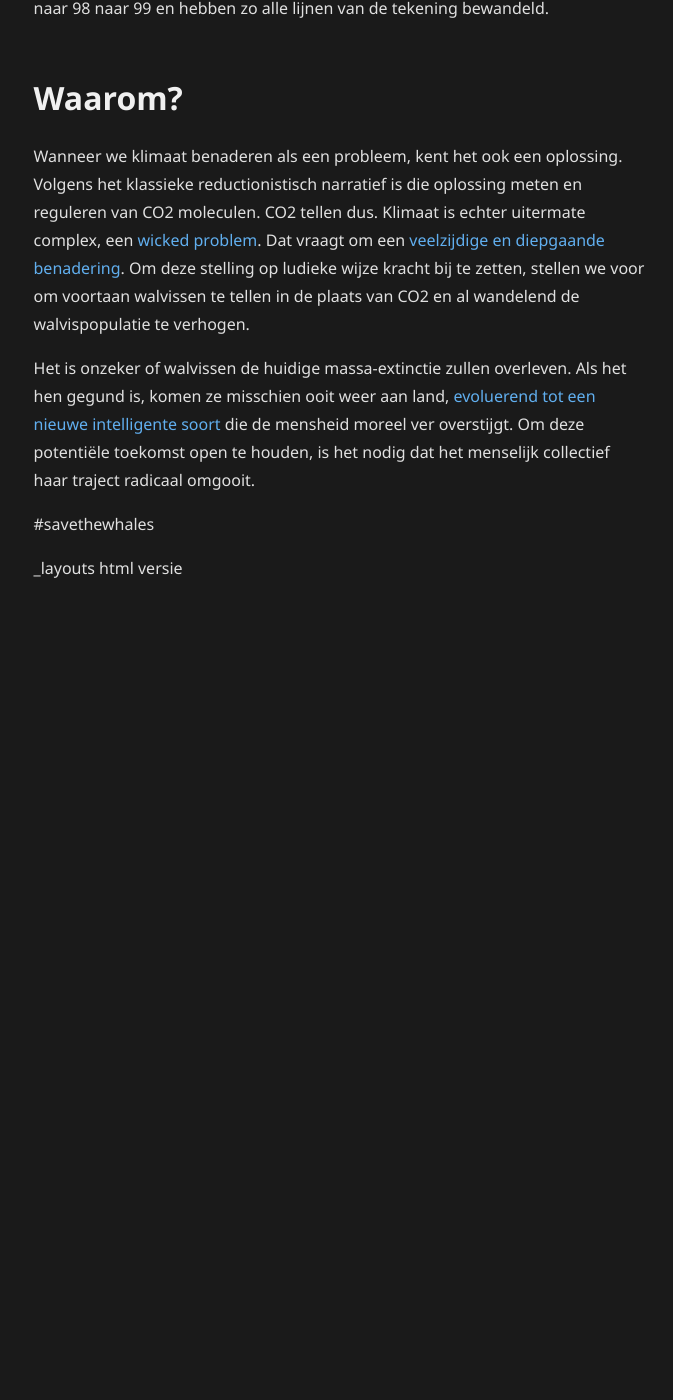
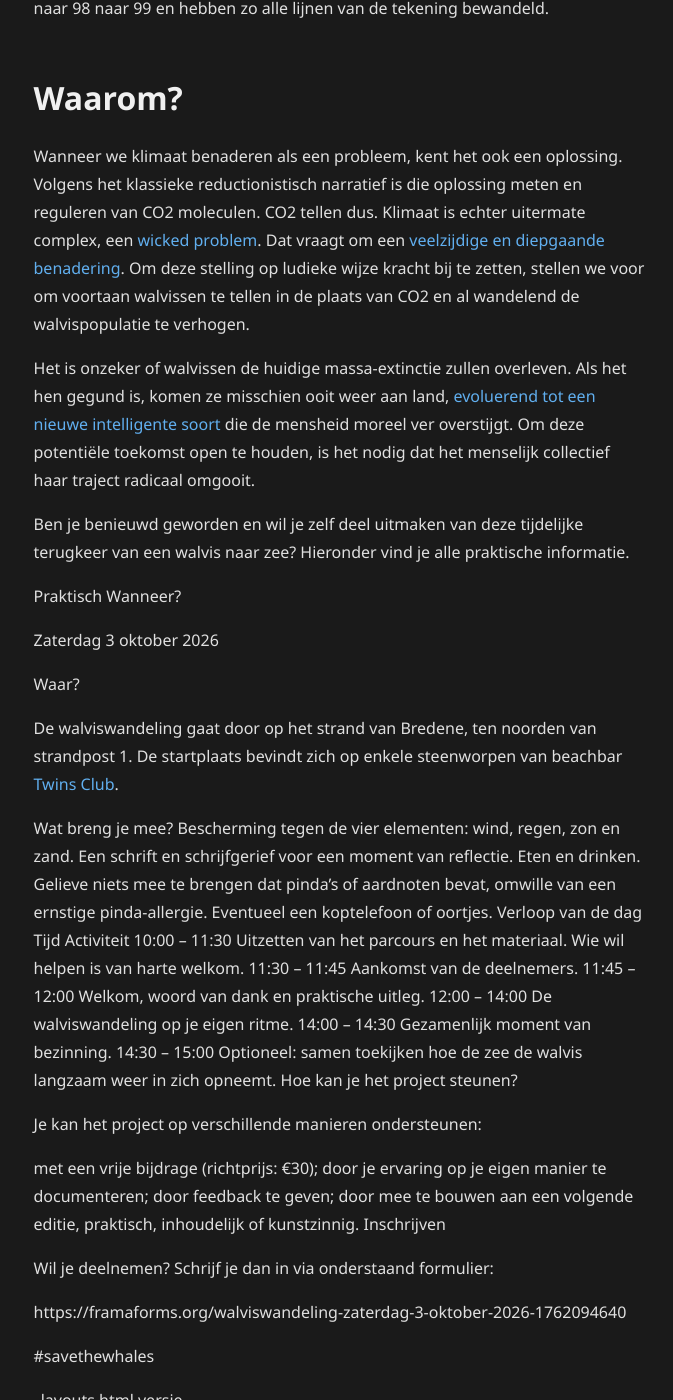
Before and after one commit to yannickds/appelzaadjes, a Jekyll site: the page built from content/walviswandeling.md, in a window 1280 px wide and 1400 px high, scrolled down 1043 px. Shown: the whole window, without its empty margins (301-974 px from the left). Built offline with Jekyll 4.4.1, drawn with Linux system fonts in a browser that asks for light colours; before the commit the page ends 1673 px from its top, so only the background shows below that.

Commit message:
praktische info toegevoegd walviswandeling.md

```diff
--- a/content/walviswandeling.md
+++ b/content/walviswandeling.md
@@ -19,4 +19,42 @@ Wanneer we klimaat benaderen als een probleem, kent het ook een oplossing. Volge
 
 Het is onzeker of walvissen de huidige massa-extinctie zullen overleven. Als het hen gegund is, komen ze misschien ooit weer aan land, <a href="https://dark-mountain.net/will-the-whales-inherit-the-earth/" target="_blank" rel="noopener noreferrer">evoluerend tot een nieuwe intelligente soort</a> die de mensheid moreel ver overstijgt. Om deze potentiële toekomst open te houden, is het nodig dat het menselijk collectief haar traject radicaal omgooit.
 
+Ben je benieuwd geworden en wil je zelf deel uitmaken van deze tijdelijke terugkeer van een walvis naar zee? Hieronder vind je alle praktische informatie.
+
+Praktisch
+Wanneer?
+
+Zaterdag 3 oktober 2026
+
+Waar?
+
+De walviswandeling gaat door op het strand van Bredene, ten noorden van strandpost 1. De startplaats bevindt zich op enkele steenworpen van beachbar <a href="https://bredene.be/nl/eten-drinken/beachclubs/twins-club-bredene" target="_blank" rel="noopener noreferrer">Twins Club</a>.
+
+Wat breng je mee?
+Bescherming tegen de vier elementen: wind, regen, zon en zand.
+Een schrift en schrijfgerief voor een moment van reflectie.
+Eten en drinken. Gelieve niets mee te brengen dat pinda's of aardnoten bevat, omwille van een ernstige pinda-allergie.
+Eventueel een koptelefoon of oortjes.
+Verloop van de dag
+Tijd	Activiteit
+10:00 – 11:30	Uitzetten van het parcours en het materiaal. Wie wil helpen is van harte welkom.
+11:30 – 11:45	Aankomst van de deelnemers.
+11:45 – 12:00	Welkom, woord van dank en praktische uitleg.
+12:00 – 14:00	De walviswandeling op je eigen ritme.
+14:00 – 14:30	Gezamenlijk moment van bezinning.
+14:30 – 15:00	Optioneel: samen toekijken hoe de zee de walvis langzaam weer in zich opneemt.
+Hoe kan je het project steunen?
+
+Je kan het project op verschillende manieren ondersteunen:
+
+met een vrije bijdrage (richtprijs: €30);
+door je ervaring op je eigen manier te documenteren;
+door feedback te geven;
+door mee te bouwen aan een volgende editie, praktisch, inhoudelijk of kunstzinnig.
+Inschrijven
+
+Wil je deelnemen? Schrijf je dan in via onderstaand formulier:
+
+https://framaforms.org/walviswandeling-zaterdag-3-oktober-2026-1762094640
+
 #savethewhales
```
